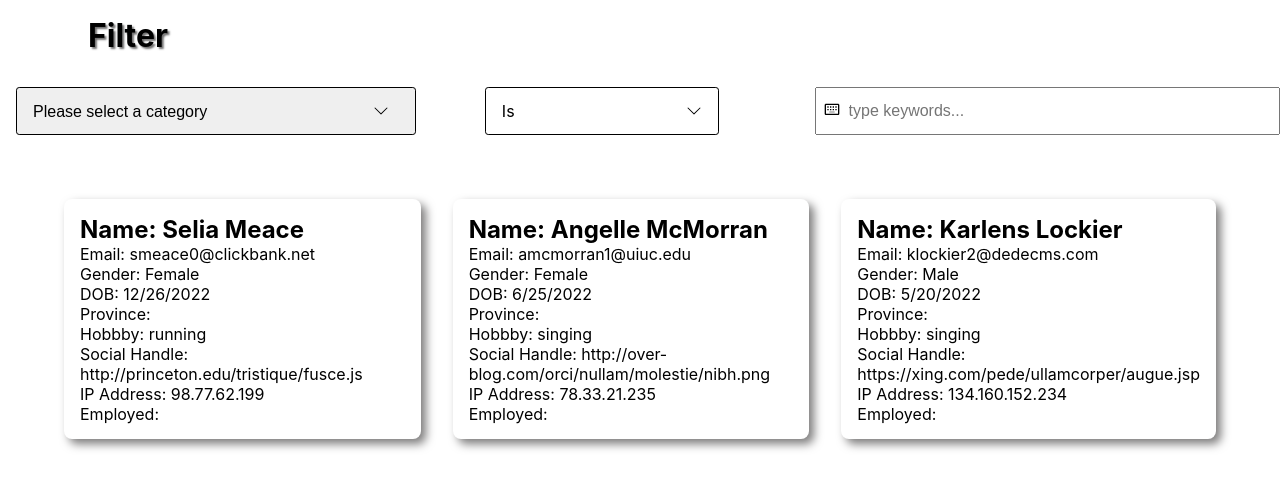
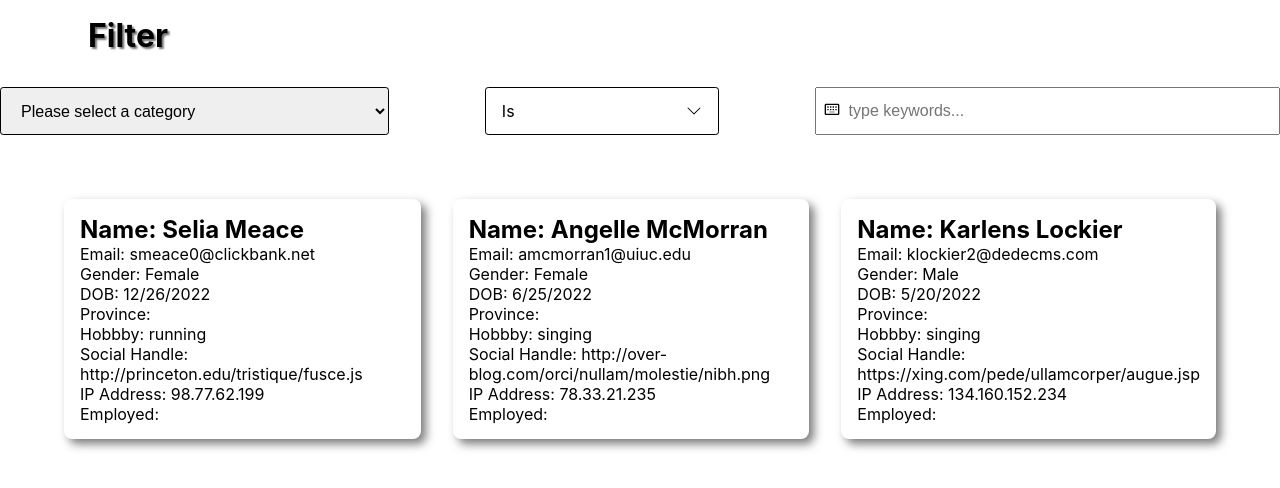
Before and after one commit to prakritip0/react-filter, a React (Create React App) app: page / in a window 1280 px wide. Shown: the top 488 px of the page. Built offline with nearby package versions, Linux system fonts and the light colour scheme.

Commit message:
remove react icon in select tag and use default one

```diff
--- a/src/components/Filters.js
+++ b/src/components/Filters.js
@@ -15,22 +15,19 @@ const Filters = ({ defaultTag, setDefaultTag, data }) => {
   }
   return (
     <div className="filters flex-row">
-      <div className="firstFilter flex-row">
-        <select id="tags" defaultValue={defaultTag} onChange={handleCategoryChange}>
+        <select className="padding border" id="tags" defaultValue={defaultTag} onChange={handleCategoryChange}>
           <option value="">Please select a category</option>
           {tagsArray && tagsArray.map((category) => {
             console.log(defaultTag);
             return (
               <>
-                <option value={category}>{category}</option>
+                <option value={category}>{category.split("_")}</option>
               </>
             )
           })}
         </select>
-        <BsChevronDown className='dropIcon1' />
-      </div>
 
-      <div className="secondFilter flex-row border">
+      <div className="secondFilter flex-row border padding">
         <p>Is</p>
         <BsChevronDown className='dropIcon2' />
       </div>
--- a/src/index.css
+++ b/src/index.css
@@ -30,6 +30,10 @@ code {
   border-radius: 0.2rem;
 }
 
+.padding {
+  padding: 0.5rem 1rem;
+}
+
 .logo {
   margin: 1rem 5.5rem 2rem;
   text-shadow: 2px 2px 2px #717070;
@@ -41,7 +45,7 @@ code {
 
 .filters>* {
   height: 3rem;
-  padding: 0.5rem 1rem;
+
   justify-content: space-between;
 }
 
@@ -49,39 +53,15 @@ code {
   font-size: 1rem;
 }
 
-.firstFilter {
-  width: 25rem;
-  position: relative;
-}
-
-.firstFilter select {
+select {
   width: 25rem;
   height: 3rem;
-  -webkit-appearance: none;
-  -moz-appearance: none;
-  padding: 0.5rem 1rem;
-  position: absolute;
   border: 1px solid #000;
   border-radius: 0.2rem;
   font-size: 1rem;
+  /* padding-right: 3rem; */
 }
 
-.dropIcon1 {
-  position: absolute;
-  right: 0;
-  cursor: pointer;
-}
-
-.dropIcon1:hover {
-  scale: 1.1;
-}
-
-/* .firstFilter select option {
-  color: #000;
-  background-color: #fff;
-  position: absolute;
-  top: 10%;
-} */
 
 /* #tags>option {
   background-color: #fff;
```
